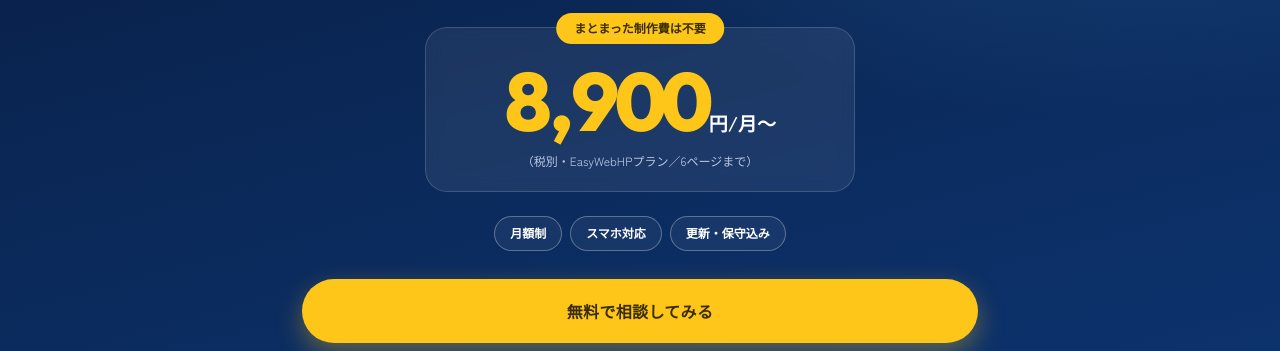
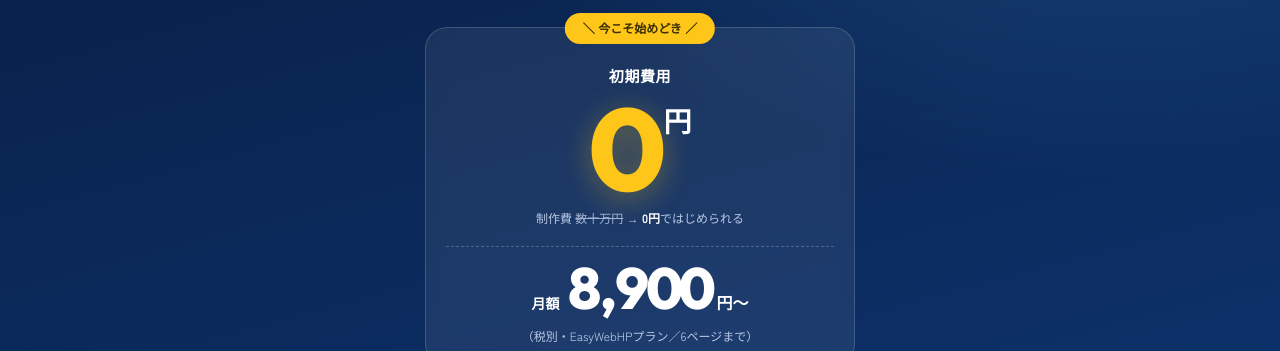
Before and after one commit to k-matsumoto527/easyweb-lp, a plain HTML site: page index.html in a window 1280 px wide. Shown: the part 288-639 px from the top of the page. Drawn offline with Linux system fonts and the light colour scheme.

Commit message:
ヒーローで初期費用0円を主役に強調（月額は支えに再構成）
Co-Authored-By: Claude Fable 5 <noreply@anthropic.com>

```diff
--- a/index.html
+++ b/index.html
@@ -67,9 +67,19 @@ h2{font-size:25px; font-weight:900; text-align:center; color:var(--navy); margin
   border-radius:22px; margin:30px auto 0; max-width:430px; padding:24px 20px 18px; position:relative;
 }
 .glass .tag{position:absolute; top:-15px; left:50%; transform:translateX(-50%); background:var(--accent); color:var(--accent-ink); border-radius:999px; font-size:12px; font-weight:900; padding:4px 18px; white-space:nowrap}
-.glass .p{line-height:1; margin-top:8px}
-.glass .p .num{font-family:"Outfit",system-ui,sans-serif; font-size:clamp(58px,15vw,82px); font-weight:900; color:var(--accent); font-variant-numeric:tabular-nums; letter-spacing:-.03em}
-.glass .p .unit{font-size:19px; font-weight:900; color:#fff}
+/* 初期費用0円（主役の訴求） */
+.zerocost{margin-top:10px}
+.zerocost .zc-label{font-size:15px; font-weight:800; color:#fff; letter-spacing:.04em}
+.zerocost .zc-val{font-family:"Outfit",system-ui,sans-serif; line-height:.95; display:flex; justify-content:center; align-items:flex-start; gap:2px; margin-top:2px}
+.zerocost .zc-val .z{font-size:clamp(76px,21vw,116px); font-weight:800; color:var(--accent); letter-spacing:-.04em; text-shadow:0 6px 30px rgba(255,198,26,.35)}
+.zerocost .zc-val .y{font-size:28px; font-weight:900; color:#fff; margin-top:16px}
+.zerocost .zc-strike{color:var(--hero-sub); font-size:12px; margin-top:4px}
+.zerocost .zc-strike s{opacity:.85}
+.glass hr.div{border:none; border-top:1px dashed rgba(255,255,255,.22); margin:16px 0 12px}
+.glass .p{line-height:1; display:flex; justify-content:center; align-items:baseline; gap:4px}
+.glass .p .mo{font-size:14px; font-weight:800; color:#fff; margin-right:4px}
+.glass .p .num{font-family:"Outfit",system-ui,sans-serif; font-size:clamp(40px,11vw,58px); font-weight:800; color:#fff; font-variant-numeric:tabular-nums; letter-spacing:-.03em}
+.glass .p .unit{font-size:16px; font-weight:900; color:#fff}
 .glass .note{color:var(--hero-sub); font-size:12px; margin-top:8px}
 .hero-badges{display:flex; justify-content:center; gap:8px; flex-wrap:wrap; margin:24px 0 28px}
 .hbadge{border:1px solid rgba(255,255,255,.3); color:#fff; font-size:12px; font-weight:700; border-radius:999px; padding:5px 15px; background:rgba(255,255,255,.05)}
@@ -203,8 +213,14 @@ footer .logo span{color:var(--accent)}
     <h1>ホームページ制作を、<br><span class="yl">月々のお支払いだけ</span>で。</h1>
     <p class="kv-sub">制作も、更新も、保守も。小さなお店・事業者さまのための<br>サブスク型ホームページサービス</p>
     <div class="glass">
-      <span class="tag">まとまった制作費は不要</span>
-      <div class="p"><span class="num">8,900</span><span class="unit">円/月〜</span></div>
+      <span class="tag">＼ 今こそ始めどき ／</span>
+      <div class="zerocost">
+        <div class="zc-label">初期費用</div>
+        <div class="zc-val"><span class="z">0</span><span class="y">円</span></div>
+        <div class="zc-strike">制作費 <s>数十万円</s> → <b style="color:#fff">0円</b>ではじめられる</div>
+      </div>
+      <hr class="div">
+      <div class="p"><span class="mo">月額</span><span class="num">8,900</span><span class="unit">円〜</span></div>
       <div class="note">（税別・EasyWebHPプラン／6ページまで）</div>
     </div>
     <div class="hero-badges">
```
